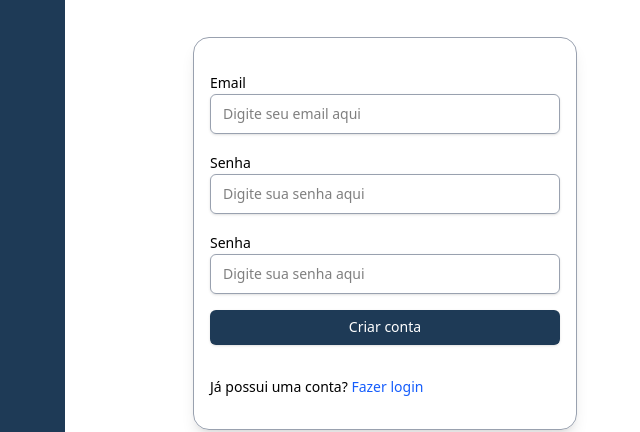
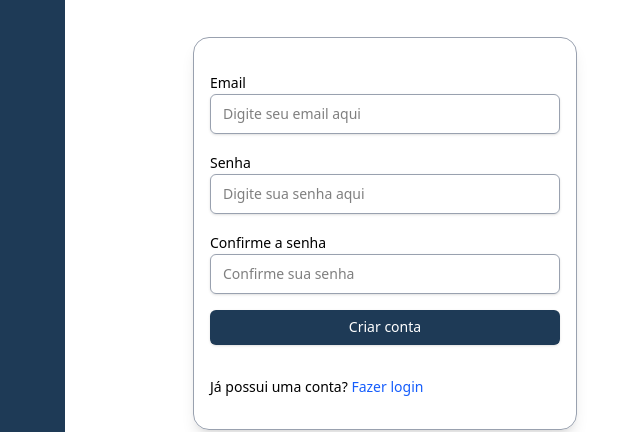
Before and after one commit to Altenir-M-Gomes/brazilian_animal_detection, a React (Vite) app in the folder front-end/: page /cadastrar in a window 1280 px wide. Shown: the part 167-599 px from the top of the page, without its empty margins (575-1215 px from the left). Built offline with nearby package versions, Linux system fonts and the light colour scheme.

Commit message:
feat: crete some logic and screens

```diff
--- a/front-end/src/pages/cadastrar.jsx
+++ b/front-end/src/pages/cadastrar.jsx
@@ -1,33 +1,100 @@
+import { useEffect } from "react";
+import { useForm } from "react-hook-form";
+import { toast, ToastContainer } from "react-toastify";
+import "react-toastify/dist/ReactToastify.css";
+
 import { Card, CardContent } from "@/components/ui/card";
 import { Input } from "@/components/ui/input";
 import { Label } from "@/components/ui/label";
 import { Button } from "@/components/ui/button";
 
 export default function CadastrarPage() {
+  const {
+    register,
+    handleSubmit,
+    formState: { errors },
+  } = useForm();
+
+  // Mostrar erros com toast
+  useEffect(() => {
+    Object.values(errors).forEach((error) => {
+      toast.error(error.message);
+    });
+  }, [errors]);
+
+  const onSubmit = async (data) => {
+    data = { 'nome': 'aaa', 'sobrenome': 'aaa', ...data }
+    try {
+      const response = await fetch(`${import.meta.env.VITE_API_URL}/users/signup`, {
+        method: "POST",
+        headers: { "Content-Type": "application/json" },
+        body: JSON.stringify(data),
+      });
+
+      if (!response.ok) {
+        const resData = await response.json();
+        throw new Error(resData.message || "Erro ao criar conta");
+      }
+
+      toast.success("Conta criada com sucesso!");
+      window.location.href = "/login";
+    } catch (err) {
+      toast.error(err.message || "Erro ao criar conta");
+    }
+  };
+
   return (
     <div className="flex h-screen w-screen">
+      <ToastContainer position="top-right" autoClose={3000} theme="light" />
       <div className="w-1/2 bg-[#1e3a56]"></div>
       <div className="w-1/2 flex items-center justify-center">
         <div>
           <Card className="shadow-lg rounded-2xl w-96 py-4 border border-gray-400">
             <CardContent className="p-4 space-y-4">
+              <form onSubmit={handleSubmit(onSubmit)} className="space-y-4">
                 <div className="space-y-2">
                   <Label htmlFor="email">Email</Label>
-                <Input className="h-[40px] border border-gray-400 focus:border-gray-500" id="email" type="email" placeholder="Digite seu email aqui" />
+                  <Input
+                    id="email"
+                    type="email"
+                    placeholder="Digite seu email aqui"
+                    {...register("email", { required: "E-mail é obrigatório" })}
+                    className="h-[40px] border border-gray-400 focus:border-gray-500"
+                  />
                 </div>
+
                 <div className="space-y-2">
-                <Label  htmlFor="password">Senha</Label>
-                <Input className="h-[40px] border border-gray-400 focus:border-gray-500" id="password" type="password" placeholder="Digite sua senha aqui" />
+                  <Label htmlFor="senha">Senha</Label>
+                  <Input
+                    id="senha"
+                    type="password"
+                    placeholder="Digite sua senha aqui"
+                    {...register("senha", { required: "Senha é obrigatória" })}
+                    className="h-[40px] border border-gray-400 focus:border-gray-500"
+                  />
                 </div>
+
                 <div className="space-y-2">
-                <Label  htmlFor="password">Senha</Label>
-                <Input className="h-[40px] border border-gray-400 focus:border-gray-500" id="password" type="password" placeholder="Digite sua senha aqui" />
+                  <Label htmlFor="confirmSenha">Confirme a senha</Label>
+                  <Input
+                    id="confirmSenha"
+                    type="password"
+                    placeholder="Confirme sua senha"
+                    {...register("confirmSenha", { required: "Confirmação é obrigatória" })}
+                    className="h-[40px] border border-gray-400 focus:border-gray-500"
+                  />
                 </div>
-                <Button href="/login" className="w-full bg-[#1e3a56] h-[35px] text-white">
+
+                <Button type="submit" className="w-full bg-[#1e3a56] h-[35px] text-white">
                   Criar conta
                 </Button>
+              </form>
+
               <p className="text-sm pt-4">
-                Já possui uma conta? <a href="/login" className="text-blue-600 hover:underline">Fazer login</a>
+                Já possui uma conta?{" "}
+                <a href="/login" className="text-blue-600 hover:underline">
+                  Fazer login
+                </a>
               </p>
             </CardContent>
           </Card>
--- a/front-end/src/pages/login.jsx
+++ b/front-end/src/pages/login.jsx
@@ -19,7 +19,6 @@ export default function LoginPage() {
   const onSubmit = async (data) => {
 
     try {
-      console.log(`${import.meta.env.VITE_API_URL}/auth/login`);
 
       const response = await fetch(`${import.meta.env.VITE_API_URL}/auth/login`, {
         method: "POST",
@@ -36,7 +35,6 @@ export default function LoginPage() {
       toast.success("Login realizado com sucesso!");
       window.location.href = "/previsao";
     } catch (err) {
-      console.log(err);
 
       toast.error(err.message || "Erro ao fazer login");
     }
--- /dev/null
+++ b/front-end/src/pages/verificarConta.jsx
@@ -0,0 +1,58 @@
+import { useEffect, useState } from "react";
+import { useSearchParams } from "react-router-dom";
+import { toast, ToastContainer } from "react-toastify";
+import "react-toastify/dist/ReactToastify.css";
+
+import { Card, CardContent } from "@/components/ui/card";
+
+export default function VerificarConta() {
+  const [searchParams] = useSearchParams();
+  const token = searchParams.get("token");
+  const [status, setStatus] = useState("Verificando sua conta...");
+
+  useEffect(() => {
+    const verificarConta = async () => {
+      if (!token) {
+        toast.error("Token inválido ou ausente.");
+        setStatus("Erro: Token inválido.");
+        return;
+      }
+
+      try {
+        const response = await fetch(
+          `${import.meta.env.VITE_API_URL}/auth/verify?token=${token}`,
+          { method: "GET" }
+        );
+
+        if (!response.ok) {
+          throw new Error("Falha na verificação da conta.");
+        }
+
+        toast.success("Conta verificada com sucesso!");
+        setStatus("Obrigado por verificar sua conta!");
+      } catch (err) {
+        toast.error(err.message || "Erro ao verificar conta.");
+        setStatus("Erro ao verificar conta.");
+      }
+    };
+
+    verificarConta();
+  }, [token]);
+
+  return (
+    <div className="flex h-screen w-screen">
+      <ToastContainer position="top-right" autoClose={3000} theme="light" />
+      <div className="w-1/2 bg-[#1e3a56]"></div>
+      <div className="w-1/2 flex items-center justify-center">
+        <Card className="rounded-2xl w-96 py-6 border border-gray-400">
+          <CardContent className="p-6 text-center space-y-3">
+            <h1 className="text-xl font-bold text-[#1e3a56]">{status}</h1>
+            <p className="text-sm text-gray-600">
+              Agora você já pode fazer login e acessar sua conta.
+            </p>
+          </CardContent>
+        </Card>
+      </div>
+    </div>
+  );
+}
```
Also changed, not shown: front-end/src/main.jsx (+6 -2 lines). Lines whose indentation alone changed are shown as unchanged.
